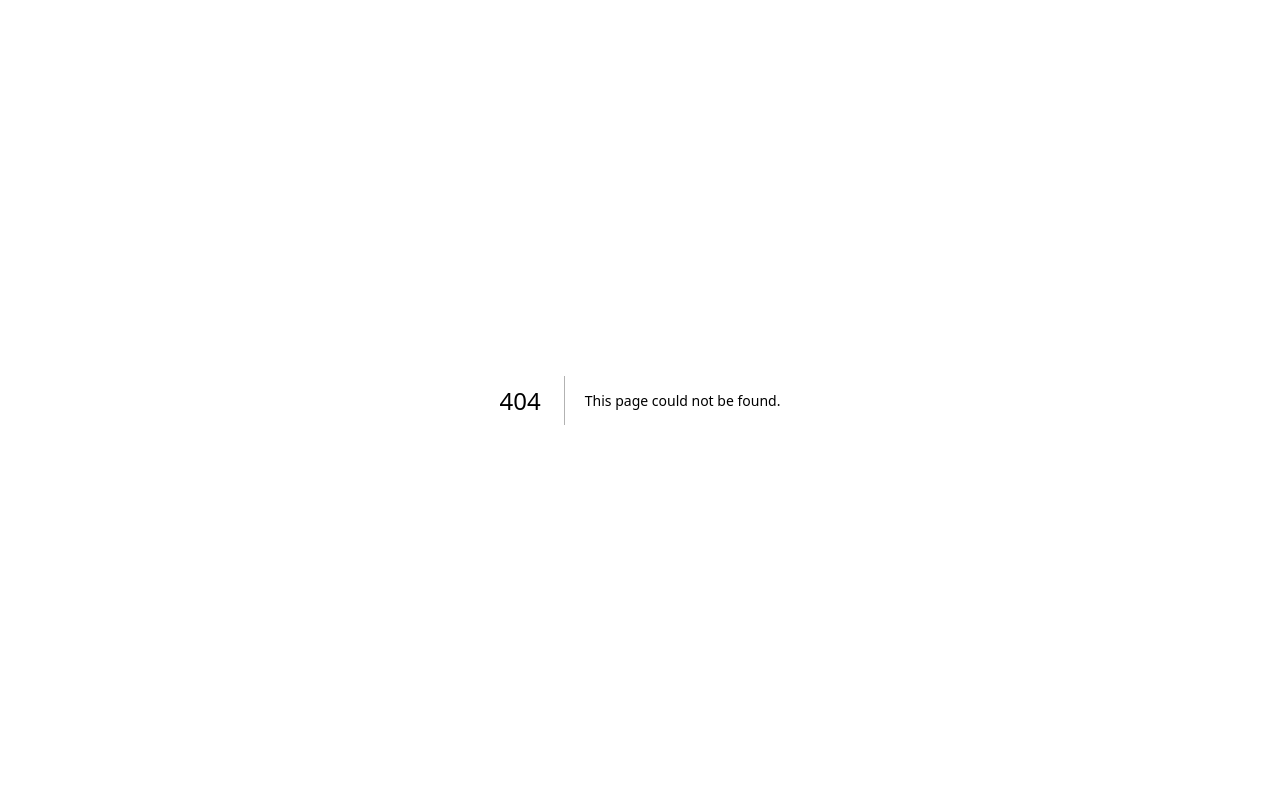
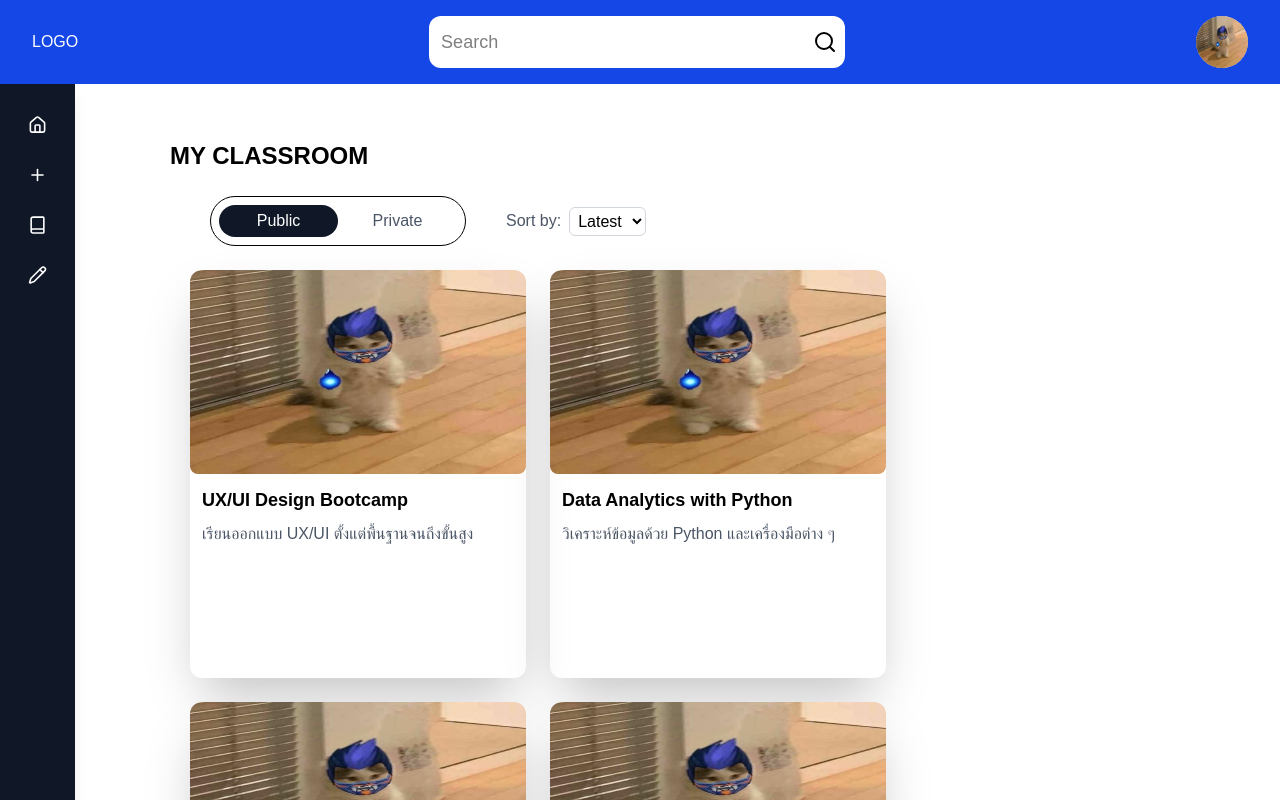
Before and after one commit to CS371-Project-Management/CS371-Frontend, a Next.js app: page /user/my_classroom in a window 1280 px wide. Before the commit this address had no page. Shown: the top 800 px of the page. Built offline with nearby package versions, Linux system fonts and the light colour scheme.

Commit message:
do_my_classroom_page

```diff
--- /dev/null
+++ b/app/user/my_classroom/page.tsx
@@ -0,0 +1,103 @@
+'use client';
+
+import { useState } from 'react';
+import { BookOpen, Code, Database, Palette } from 'lucide-react';
+import Card from '@/components/Card';
+import Link from 'next/link';
+
+interface Course {
+    id: string;
+    title: string;
+    description: string;
+    image: string;
+    isPublic: boolean;
+}
+
+const courses = [
+    {
+        title: 'UX/UI Design Bootcamp',
+        description: 'เรียนออกแบบ UX/UI ตั้งแต่พื้นฐานจนถึงขั้นสูง',
+        image: '/images/image.jpg',
+        icon: <Palette size={24} />,
+    },
+    {
+        title: 'Data Analytics with Python',
+        description: 'วิเคราะห์ข้อมูลด้วย Python และเครื่องมือต่าง ๆ',
+        image: '/images/image.jpg',
+        icon: <Database size={24} />,
+    },
+    {
+        title: 'Fundamental Web Dev',
+        description: 'HTML5 และ CSS3 สำหรับมือใหม่',
+        image: '/images/image.jpg',
+        icon: <Code size={24} />,
+    },
+    {
+        title: 'Introduction to JavaScript',
+        description: 'พื้นฐานการเขียนโปรแกรมด้วย JavaScript',
+        image: '/images/image.jpg',
+        icon: <Code size={24} />,
+    },
+    {
+        title: 'Web App Development with Node.js',
+        description: 'เรียนรู้ Node.js และ Express',
+        image: '/images/image.jpg',
+        icon: <BookOpen size={24} />,
+    },
+];
+
+export default function MyClassroomPage() {
+    const [isPublic, setIsPublic] = useState(true);
+    const [sortBy, setSortBy] = useState<'latest' | 'oldest'>('latest');
+
+    return (
+        <div className="m-10 ml-20 p-4">
+            <h1 className="text-2xl font-bold mb-6">MY CLASSROOM</h1>
+
+            <div className="flex items-center gap-10 mb-6 ml-10">
+                <div className="flex justify-between border rounded-full p-2 px-2 w-64">
+                    <button
+                        onClick={() => setIsPublic(true)}
+                        className={`px-4 py-1 w-full rounded-full ${
+                        isPublic ? 'bg-gray-900 text-white' : 'text-gray-600'
+                        }`}
+                    >
+                        Public
+                    </button>
+
+                    <button
+                        onClick={() => setIsPublic(false)}
+                        className={`px-4 py-1 w-full rounded-full ${
+                        !isPublic ? 'bg-gray-900 text-white' : 'text-gray-600'
+                        }`}
+                    >
+                        Private
+                    </button>
+                </div>
+
+                <div className="flex items-center gap-2">
+                    <p className="text-gray-600">Sort by:</p>
+
+                    <select
+                        value={sortBy}
+                        onChange={(e) => setSortBy(e.target.value as 'latest' | 'oldest')}
+                        className="border border-gray-300 rounded-md p-1"
+                    >
+                        <option value="latest">Latest</option>
+                        <option value="oldest">Oldest</option>
+                    </select>
+                </div>
+            </div>
+
+            <div className="flex flex-wrap gap-6 ml-5">
+                {courses.map((course, index) => (
+                    <Link href='/user/my_classroom/classroom'>
+                        <div key={index}>
+                            <Card image={course.image} title={course.title} description={course.description}></Card>
+                        </div>
+                    </Link>
+                ))}
+            </div>
+        </div>
+    );
+}
```
